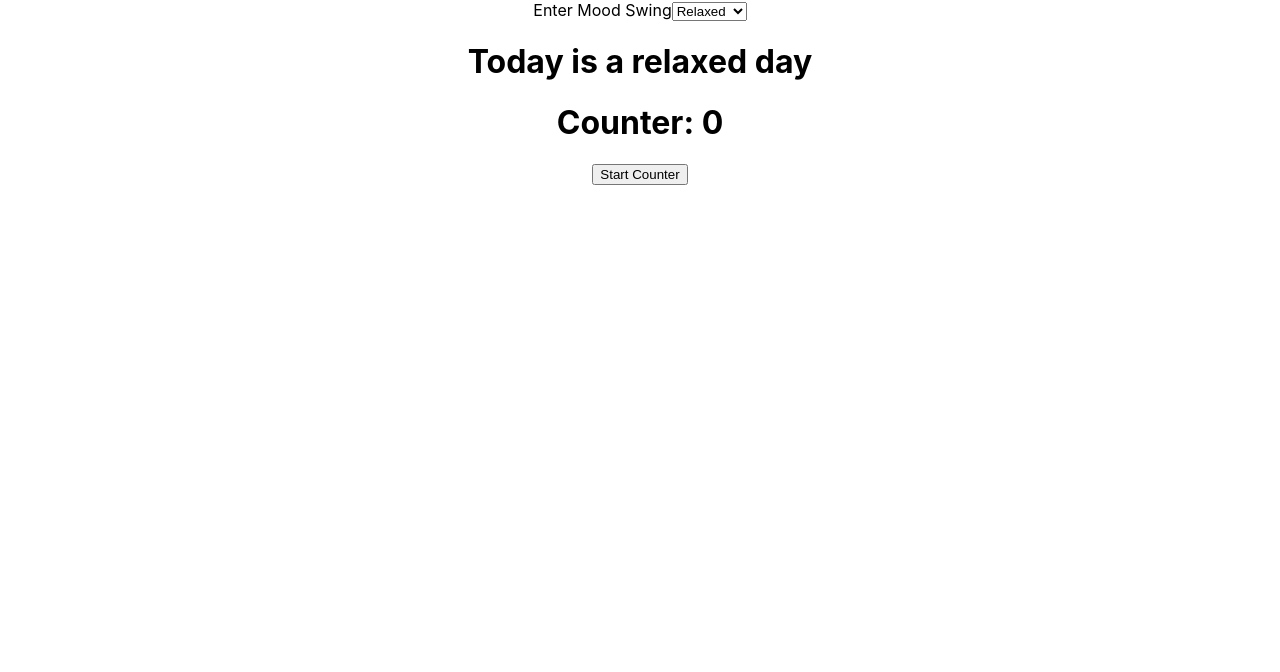
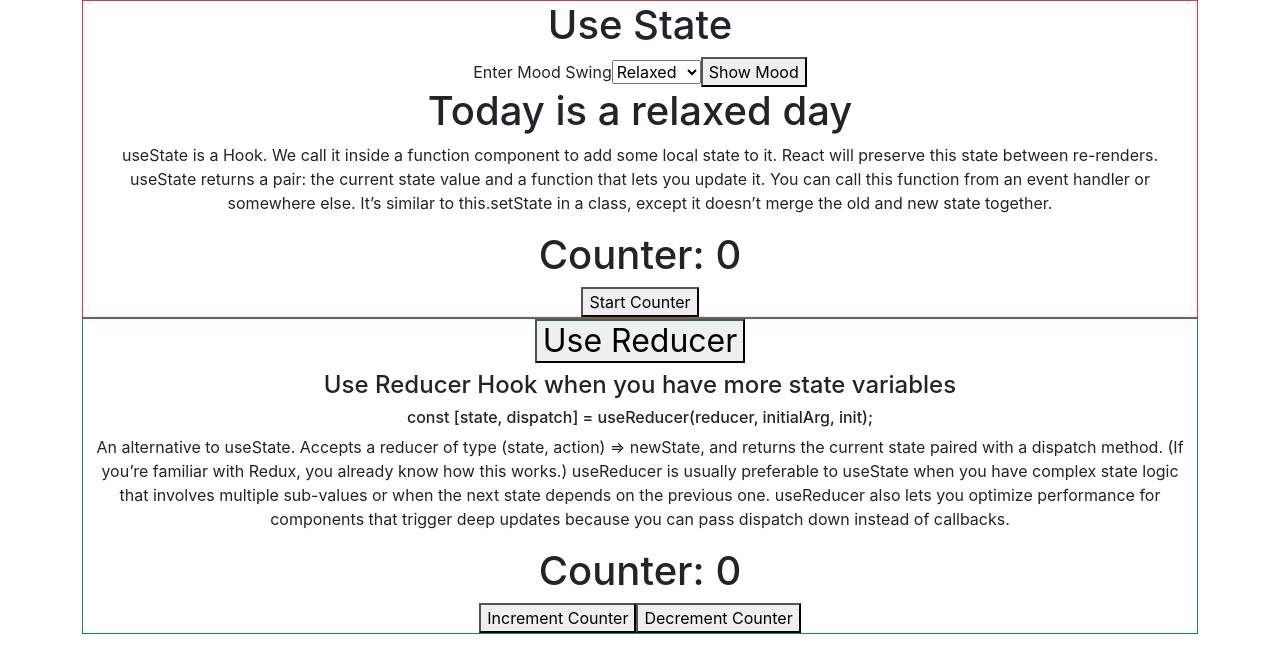
Before and after one commit to Sanganu/reacthooks, a React (Create React App) app in the folder intpr/: page / in a window 1280 px wide. Shown: the top 672 px of the page. Built offline with nearby package versions, Linux system fonts and the light colour scheme.

Commit message:
UseReducer Hook

```diff
--- a/intpr/src/App.js
+++ b/intpr/src/App.js
@@ -2,11 +2,12 @@ import logo from './logo.svg';
 import './App.css';
 import TaskList from "./Components/TaskList";
 import HookUseState from "./Components/HookUseState";
-
+import HookUseReducer from "./Components/HookUseReducer"
 function App() {
   return (
-    <div className="App">
+    <div className="App container">
     <HookUseState />
+    <HookUseReducer/>
      {/* <TaskList /> */}
     </div>
   );
--- a/intpr/src/Components/HookUseReducer.js
+++ b/intpr/src/Components/HookUseReducer.js
@@ -0,0 +1,51 @@
+import React, { useReducer } from "react";
+
+const HookUseReducer = () => {
+
+    const reducer = (state,action) => {
+        switch(action.type){
+            case "INCREMENT":
+                return({
+                    count: state.count +1,
+                    showText:state.showText
+                });
+            case "DECREMENT":
+            return({
+                count: state.count -1,
+                showText:state.showText
+            });
+            case "TOGGLEDISPLAYTEXT":
+            return({
+                count: state.count,
+                showText: !state.showText
+            });
+            default:
+            return({
+                count: state.count,
+                showText:state.showText
+            });
+
+        }
+    }
+    const [state, dispatch] = useReducer(reducer, {
+        count: 0,
+        showText: true
+    });
+    return (<div className="container border border-success">
+        <h2><button onClick={(event)=>dispatch({type:"TOGGLEDISPLAYTEXT"})}>Use Reducer</button></h2>
+        {state.showText && <section>
+            <h4>Use Reducer Hook when you have more state variables</h4>
+            <h6>const [state, dispatch] = useReducer(reducer, initialArg, init);</h6><p>
+            An alternative to useState. Accepts a reducer of type (state, action) => newState, and returns the current state paired with a dispatch method. (If you’re familiar with Redux, you already know how this works.)
+
+            useReducer is usually preferable to useState when you have complex state logic that involves multiple sub-values or when the next state depends on the previous one. useReducer also lets you optimize performance for components that trigger deep updates because you can pass dispatch down instead of callbacks.
+
+            </p>
+        </section>}
+        <h1>Counter: <span>{state.count}</span></h1>
+        <button onClick={(event) =>dispatch({type:"INCREMENT"}) }>Increment Counter</button>
+        <button onClick={(event) => dispatch({type:"DECREMENT"}) }>Decrement Counter</button>
+    </div >)
+}
+
+export default HookUseReducer;
--- a/intpr/src/Components/HookUseState.js
+++ b/intpr/src/Components/HookUseState.js
@@ -11,7 +11,8 @@ const HookUseState = () => {
         console.log(target.name, target.value)
         setMood(target.value)
     }
-    return (<div className="text-center container">
+    return (<div className="text-center container border border-danger">
+       <h1>Use State</h1>
         <label>Enter Mood Swing</label>
         <select value={mood} name="mood" onChange={handleOnChange}>
             <option value='happy'>Happy</option>
@@ -19,8 +20,9 @@ const HookUseState = () => {
             <option value='stressed'>Stressed</option>
             <option default value='relaxed'>Relaxed</option>
         </select>
+        <button onClick={(event)=>setShowMood(!showMood)}>Show Mood </button>
         {/* {mood} */}
-        {showMood && <h1>Today is a {mood} day</h1>}
+        {showMood && <div> <h1>Today is a {mood} day</h1> <p>useState is a Hook. We call it inside a function component to add some local state to it. React will preserve this state between re-renders. useState returns a pair: the current state value and a function that lets you update it. You can call this function from an event handler or somewhere else. It’s similar to this.setState in a class, except it doesn’t merge the old and new state together.</p> </div>}
         <h1>Counter: <span>{counter}</span></h1>
         <button onClick={handleOnClick}>Start Counter</button>
     </div>)
--- a/intpr/src/index.js
+++ b/intpr/src/index.js
@@ -1,5 +1,6 @@
 import React from 'react';
 import ReactDOM from 'react-dom';
+import 'bootstrap/dist/css/bootstrap.min.css';
 import './index.css';
 import App from './App';
 import reportWebVitals from './reportWebVitals';
```
Also changed, not shown: 1 other file (tests, documents, lock files or other folders).
